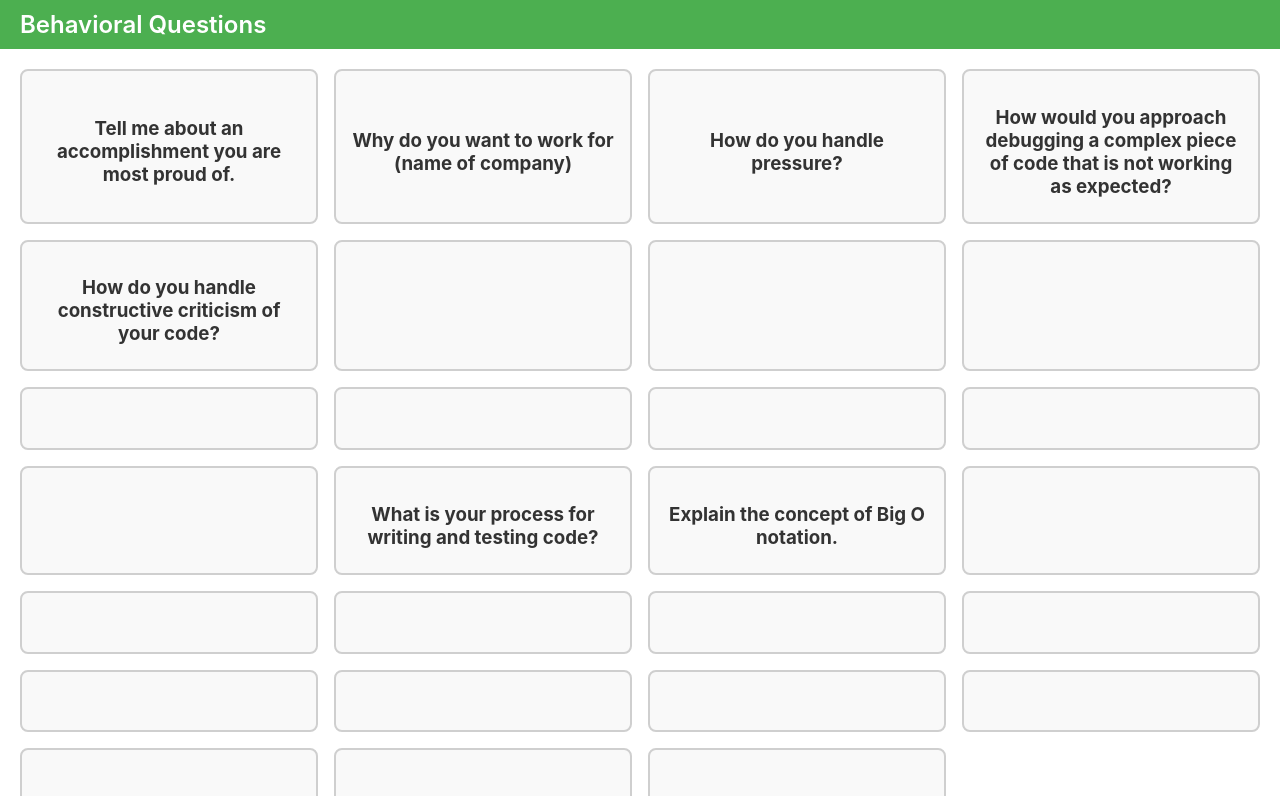
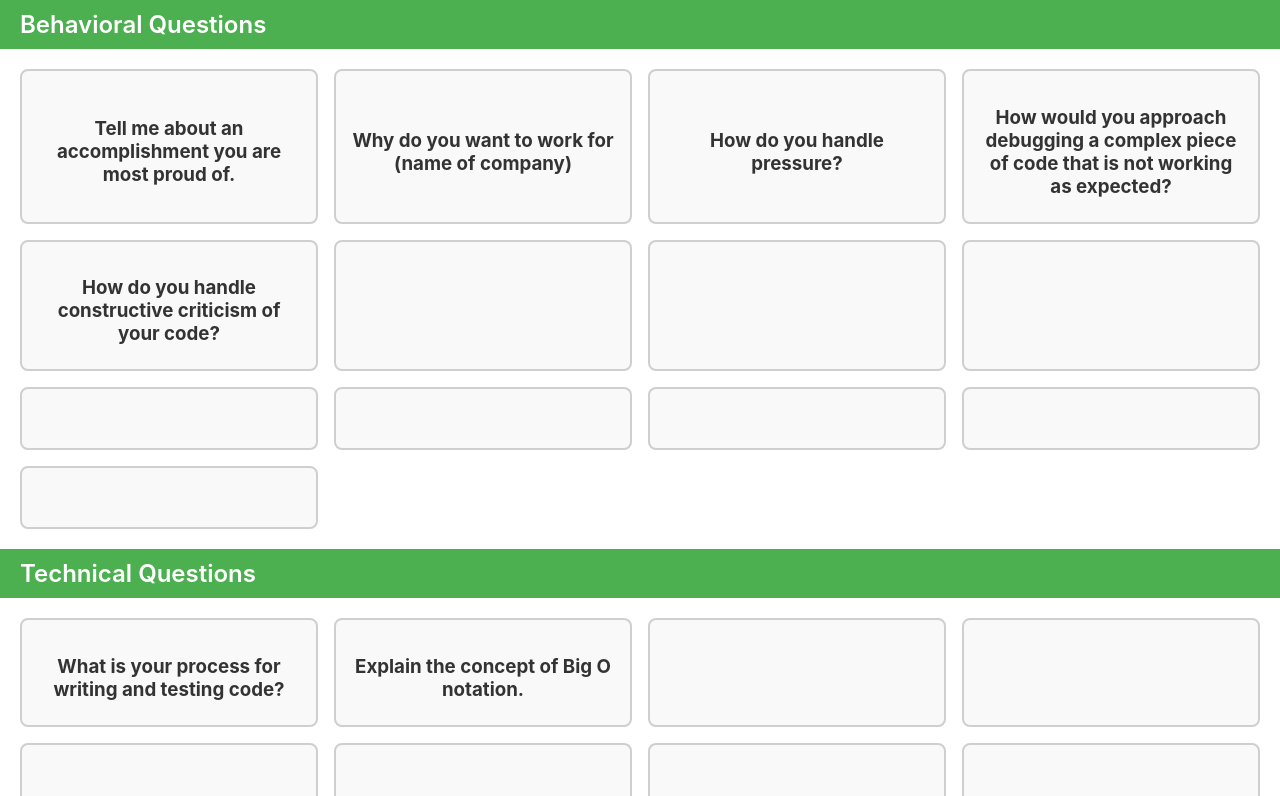
Before and after one commit to Alisa-Haniff/MockInterviewQ-A, a React (Create React App) app in the folder my-qa-cards/: page / in a window 1280 px wide. Shown: the top 796 px of the page. Built offline with nearby package versions, Linux system fonts and the light colour scheme.

Commit message:
Created 2 categories B & T - Alisa

```diff
--- a/my-qa-cards/src/QACards.js
+++ b/my-qa-cards/src/QACards.js
@@ -1,11 +1,13 @@
 // src/QACards.js
 import React, { useState } from 'react';
 import { qaData } from './data';
-import './QACards.css'; // We'll add some styles next
+import './QACards.css';
 
+function QACards({ category }) {
+  const [openIndex, setOpenIndex] = useState(null);
 
-function QACards() {
-  const [openIndex, setOpenIndex] = useState(null);
+  // Filter data by the category prop
+  const filteredData = qaData.filter((item) => item.category === category);
 
   const handleCardClick = (index) => {
     setOpenIndex((prevIndex) => (prevIndex === index ? null : index));
@@ -13,7 +15,7 @@ function QACards() {
 
   return (
     <div className="qa-grid-container">
-      {qaData.map((item, index) => (
+      {filteredData.map((item, index) => (
         <div
           key={index}
           className="qa-card"
```
